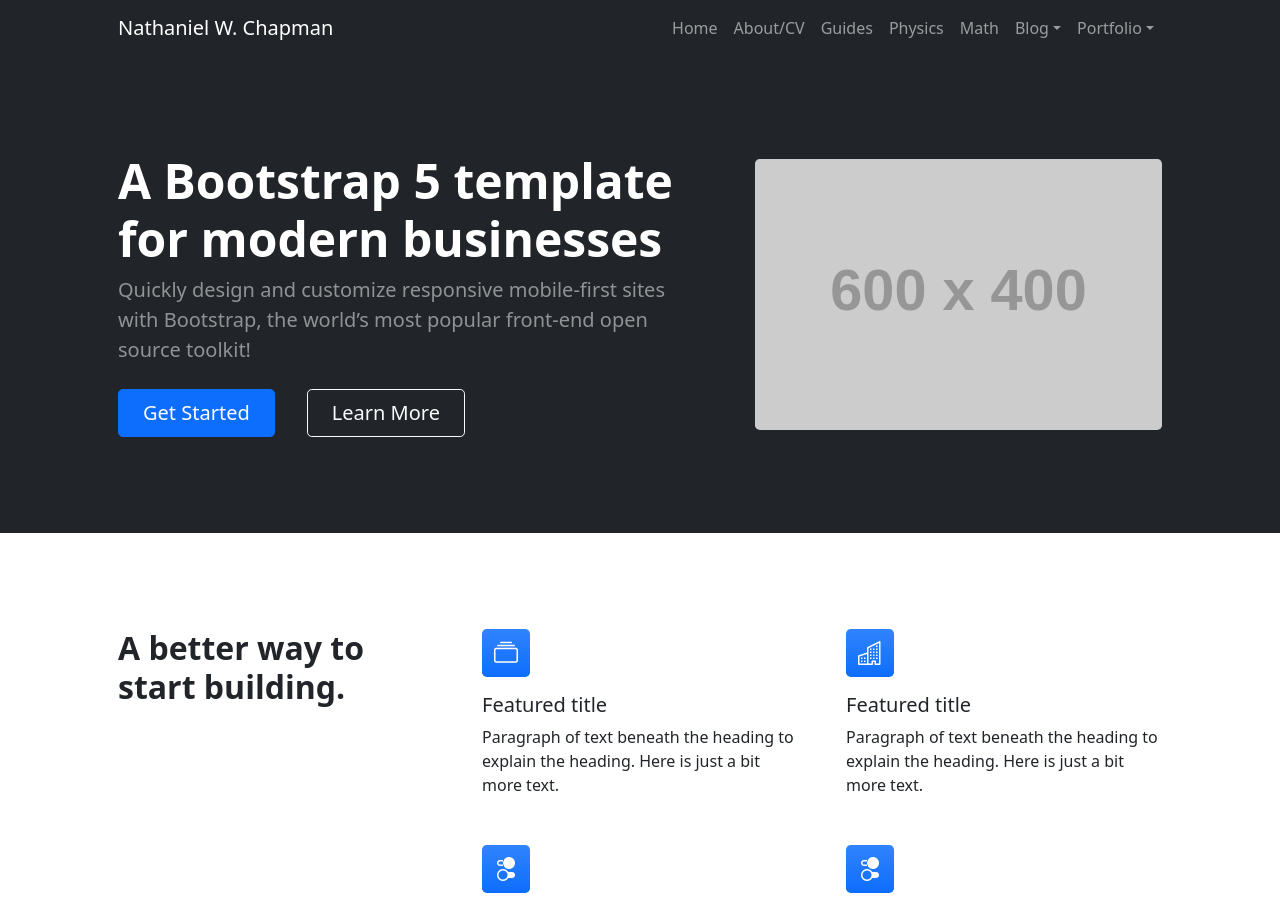
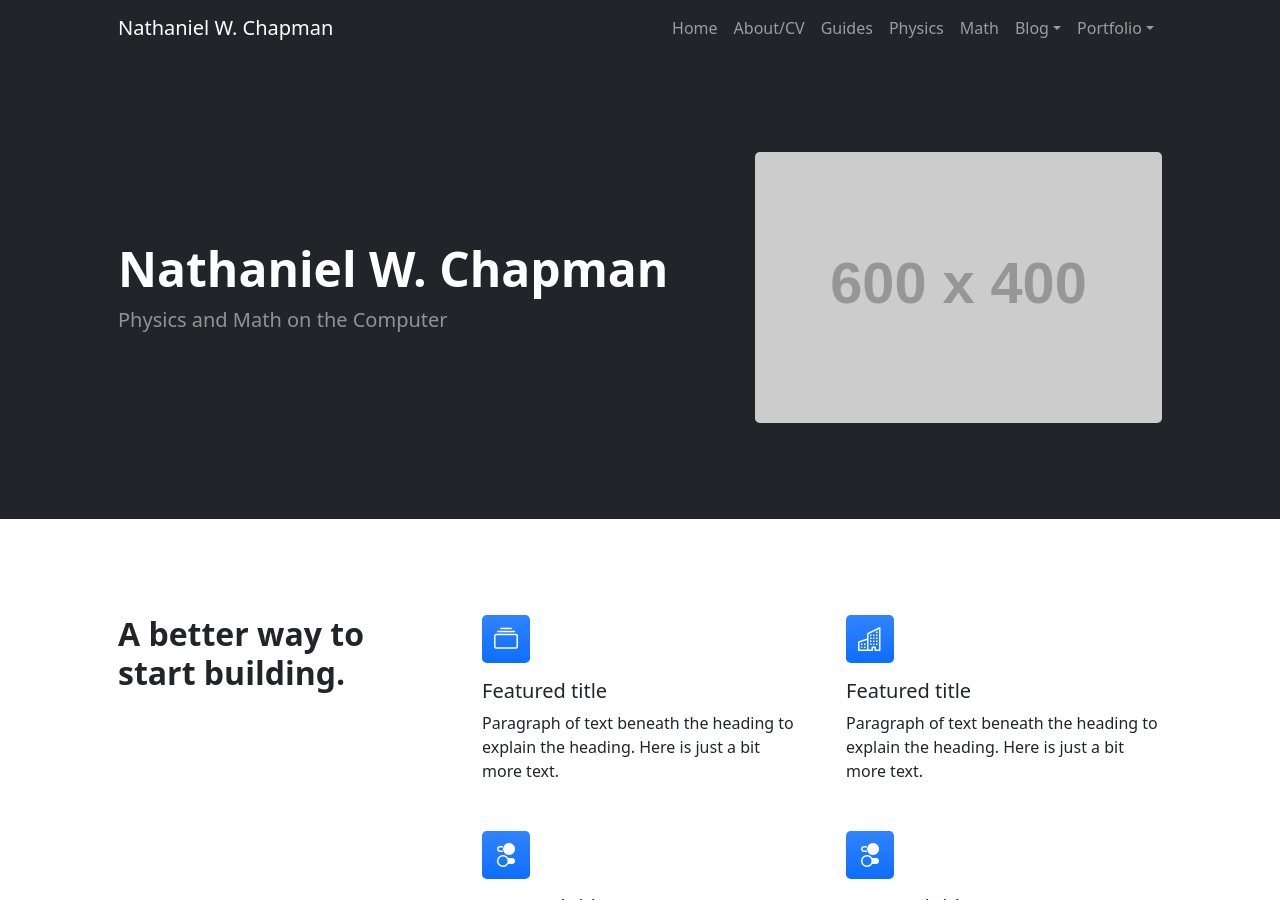
Before and after one commit to NonDairyNeutrino/nondairyneutrino.github.io, a Jekyll site: the page docs/index.html, which Jekyll copies as it is, in a window 1280 px wide and 900 px high. Built offline with Jekyll 4.4.1, drawn with Linux system fonts in a browser that asks for light colours.

Commit message:
update header

```diff
--- a/docs/index.html
+++ b/docs/index.html
@@ -51,12 +51,12 @@
                     <div class="row gx-5 align-items-center justify-content-center">
                         <div class="col-lg-8 col-xl-7 col-xxl-6">
                             <div class="my-5 text-center text-xl-start">
-                                <h1 class="display-5 fw-bolder text-white mb-2">A Bootstrap 5 template for modern businesses</h1>
-                                <p class="lead fw-normal text-white-50 mb-4">Quickly design and customize responsive mobile-first sites with Bootstrap, the world’s most popular front-end open source toolkit!</p>
-                                <div class="d-grid gap-3 d-sm-flex justify-content-sm-center justify-content-xl-start">
-                                    <a class="btn btn-primary btn-lg px-4 me-sm-3" href="#features">Get Started</a>
-                                    <a class="btn btn-outline-light btn-lg px-4" href="#!">Learn More</a>
-                                </div>
+                                <h1 class="display-5 fw-bolder text-white mb-2">Nathaniel W. Chapman</h1>
+                                <p class="lead fw-normal text-white-50 mb-4">Physics and Math on the Computer</p>
+                                <!-- <div class="d-grid gap-3 d-sm-flex justify-content-sm-center justify-content-xl-start">
+                                    <a class="btn btn-primary btn-lg px-4 me-sm-3" href="#features">CV</a>
+                                    <a class="btn btn-outline-light btn-lg px-4" href="#!">Portfolio</a>
+                                </div> -->
                             </div>
                         </div>
                         <div class="col-xl-5 col-xxl-6 d-none d-xl-block text-center"><img class="img-fluid rounded-3 my-5" src="https://dummyimage.com/600x400/343a40/6c757d" alt="..." /></div>
```
